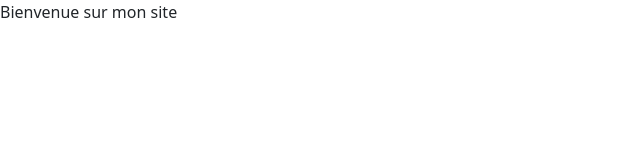
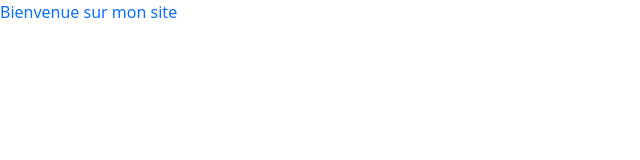
Before and after one commit to GlazMichelFranckDodo225/bootstrap-5-u-lnl, a plain HTML site: page index.html in a window 1280 px wide. Shown: the whole page, without its empty margins (0-640 px from the left). Drawn offline with nearby package versions, Linux system fonts and the light colour scheme.

Commit message:
Add colors

```diff
--- a/index.html
+++ b/index.html
@@ -14,7 +14,7 @@
     <link rel="stylesheet" href="./assets/css/style.css">
 </head>
 
-<body>
+<body class="text-primary">
     Bienvenue sur mon site
 </body>
 
```
